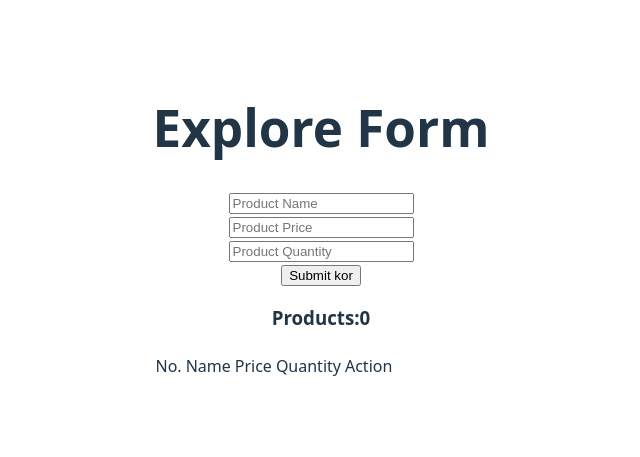
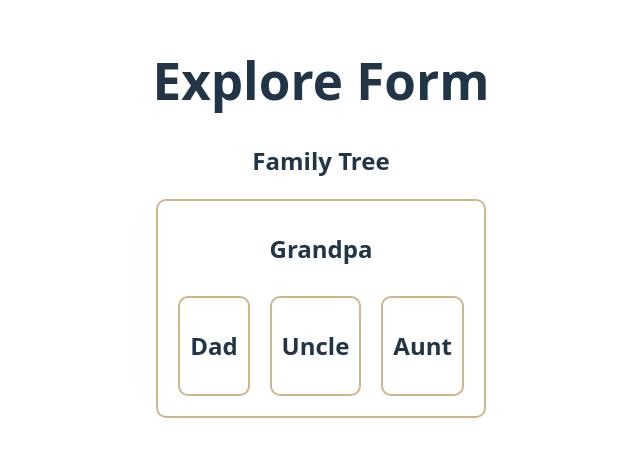
Before and after one commit to rayhanbri/module-46, a React (Vite) app: page / in a window 1280 px wide. Shown: the part 177-634 px from the top of the page, without its empty margins (319-959 px from the left). Built offline with nearby package versions, Linux system fonts and the light colour scheme.

Commit message:
family tree grandpa,dad,uncle,autnt

```diff
--- a/src/App.jsx
+++ b/src/App.jsx
@@ -1,6 +1,7 @@
 
 import './App.css'
 import ControlledField from './components/ControlledField/ControlledField'
+import FamilyTree from './components/FamilyTree/FamilyTree'
 import FormAction from './components/FormAction/FormAction'
 import PorductManagement from './components/PorductManagement/PorductManagement'
 import SimpleForm from './components/SimpleForm/SimpleForm'
@@ -22,7 +23,9 @@ function App() {
        {/* <UnControlled></UnControlled> */}
        {/* <HookForm></HookForm>
         */}
-        <PorductManagement></PorductManagement>
+        {/* <PorductManagement></PorductManagement>
+         */}
+         <FamilyTree></FamilyTree>
     </>
   )
 }
--- /dev/null
+++ b/src/components/FamilyTree/Aunt.jsx
@@ -0,0 +1,11 @@
+import React from 'react';
+
+const Aunt = () => {
+  return (
+    <div>
+      <h2>Aunt</h2>
+    </div>
+  );
+};
+
+export default Aunt;
--- /dev/null
+++ b/src/components/FamilyTree/Dad.jsx
@@ -0,0 +1,12 @@
+import React from 'react';
+
+const Dad = () => {
+  return (
+    <div>
+      <h2>Dad</h2>
+
+    </div>
+  );
+};
+
+export default Dad;
--- /dev/null
+++ b/src/components/FamilyTree/FamilyTree.css
@@ -0,0 +1,10 @@
+.family-tree div{
+  border: 2px solid tan ;
+  margin: 10px;
+  padding: 10px;
+  border-radius: 10px;
+}
+
+.flex{
+  display: flex;
+}
--- /dev/null
+++ b/src/components/FamilyTree/FamilyTree.jsx
@@ -0,0 +1,15 @@
+import React from 'react';
+import Grandpa from './Grandpa';
+import "./FamilyTree.css"
+
+const FamilyTree = () => {
+  return (
+    <div className='family-tree'>
+      <h2>Family  Tree</h2>
+      <Grandpa></Grandpa>
+
+    </div>
+  );
+};
+
+export default FamilyTree;
--- /dev/null
+++ b/src/components/FamilyTree/Grandpa.jsx
@@ -0,0 +1,20 @@
+import React from 'react';
+import Dad from './Dad';
+import Uncle from './Uncle';
+import Aunt from './Aunt';
+
+const Grandpa = () => {
+  return (
+    <div>
+      <h2>Grandpa</h2>
+      <section className='flex'>
+        <Dad></Dad>
+        <Uncle></Uncle>
+        <Aunt></Aunt>
+      </section>
+
+    </div>
+  );
+};
+
+export default Grandpa;
--- /dev/null
+++ b/src/components/FamilyTree/Uncle.jsx
@@ -0,0 +1,11 @@
+import React from 'react';
+
+const Uncle = () => {
+  return (
+    <div>
+      <h2>Uncle</h2>
+    </div>
+  );
+};
+
+export default Uncle;
--- a/src/components/PorductManagement/ProductForm.jsx
+++ b/src/components/PorductManagement/ProductForm.jsx
@@ -3,6 +3,7 @@ import React, { useState } from 'react';
 const ProductForm = ({handleAddProduct}) => {
 
   const [error,setError] = useState('')
+
 
   const handleSubmit=e=>{
     e.preventDefault();
@@ -19,6 +20,11 @@ const ProductForm = ({handleAddProduct}) => {
      }
      else if(price.length === 0){
       setError('please provide  a price');
+      return;
+     }
+
+     else if(quantity.length === 0){
+      setError('pleaser porvide a quantity');
       return;
      }
 
```
